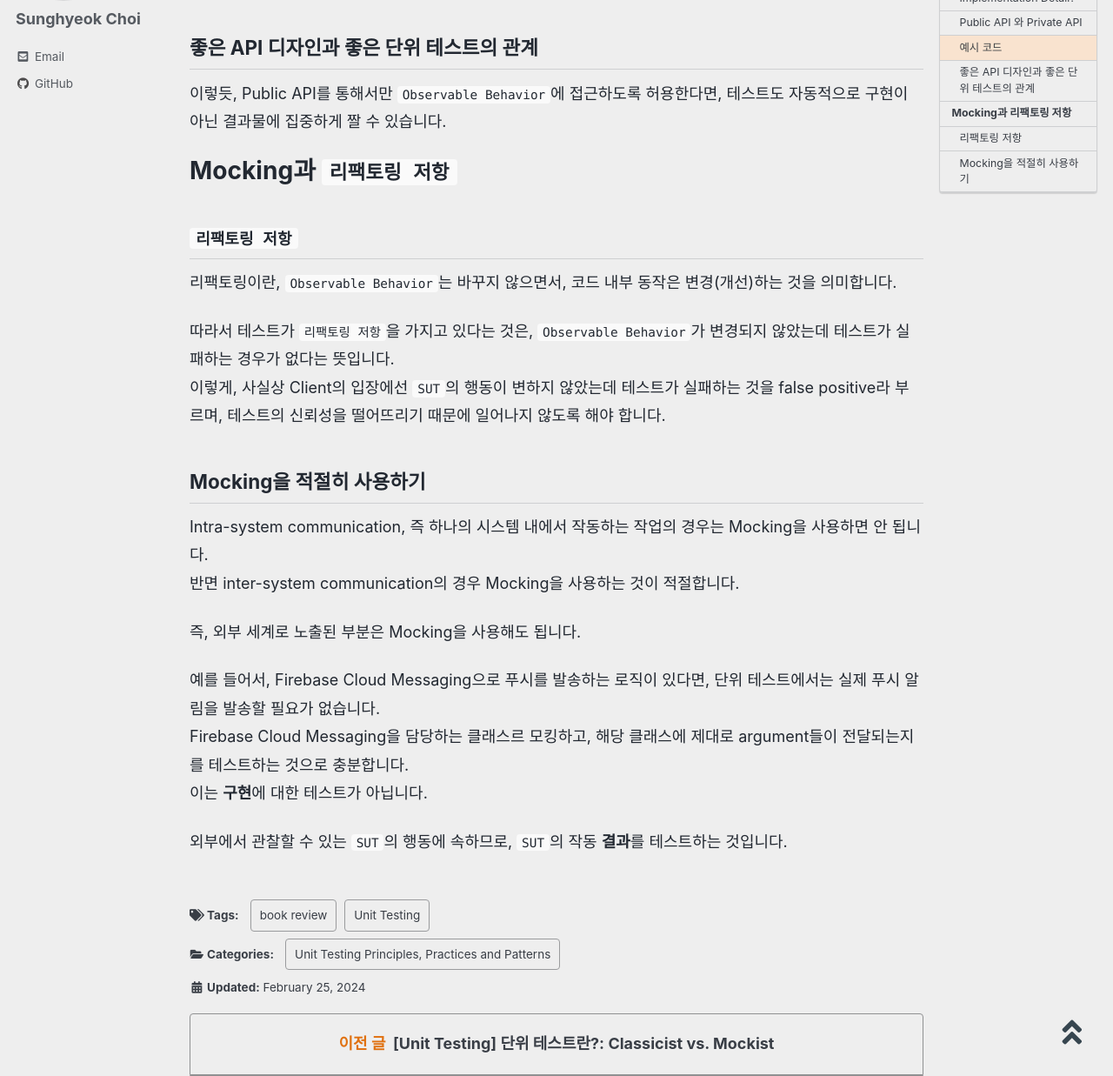
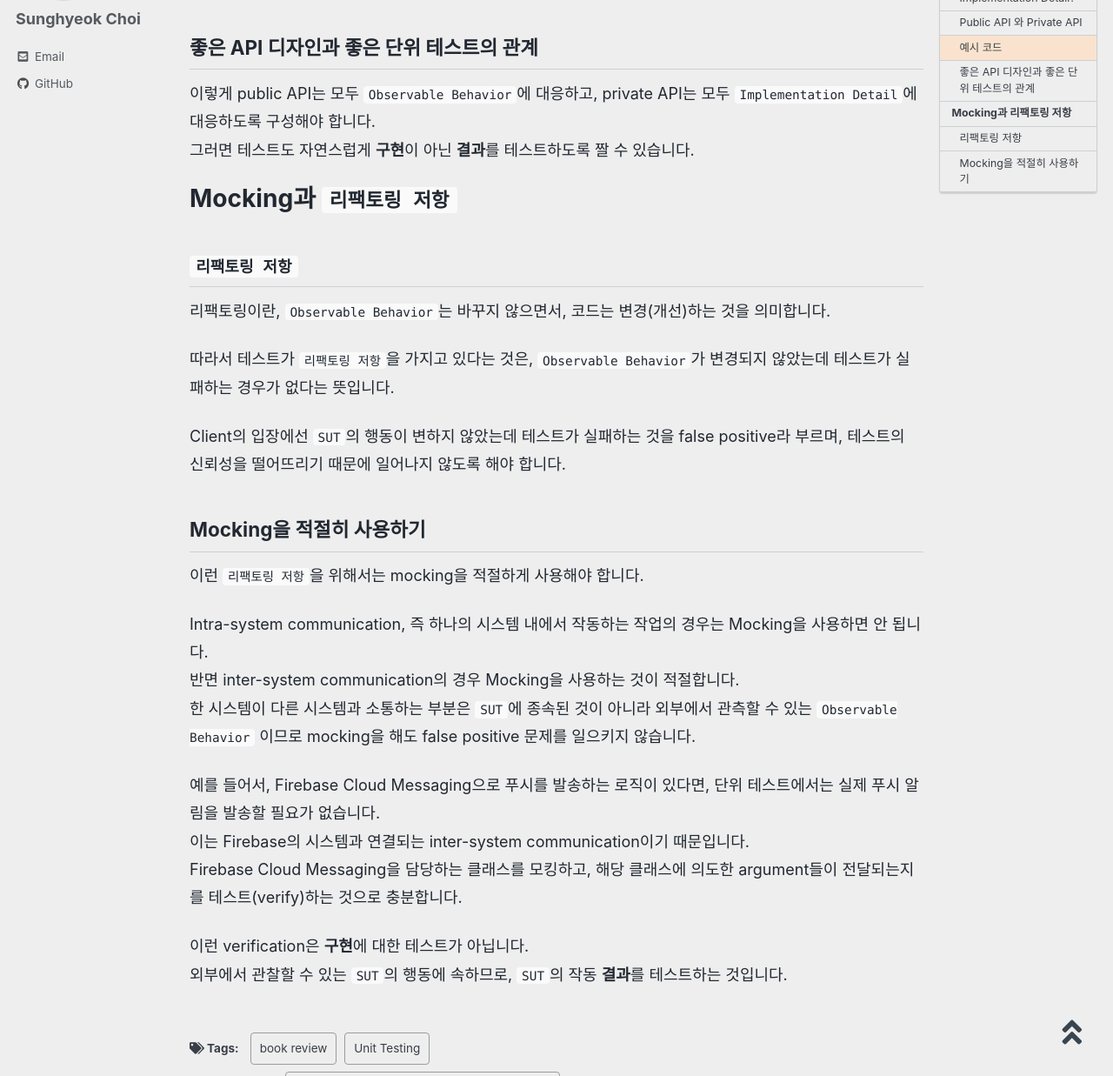
Before and after one commit to shyeokchoi/shyeokchoi.github.io, a Jekyll site: the page built from _posts/Unit Testing/2024-02-25-unit-testing-observable-behavior-vs-implementation-details.md, in a window 1280 px wide and 1400 px high, scrolled down 1623 px, cut to the strip 163-1400 px from the top of the window. Shown: the whole strip at 87% size. Built offline with Jekyll 4.4.1, drawn with Linux system fonts in a browser that asks for light colours; cached includes are drawn as plain includes; comment, search, counter and statistics services are not loaded; some of the changed text lies outside the part shown.

Commit message:
edit 2024-02-25 post

```diff
--- a/_posts/Unit Testing/2024-02-25-unit-testing-observable-behavior-vs-implementation-details.md
+++ b/_posts/Unit Testing/2024-02-25-unit-testing-observable-behavior-vs-implementation-details.md
@@ -18,7 +18,7 @@ last_modified_at: 2024-02-25
 # Observable behavior와 Implementation detail
 ## Observable Behavior?
 아래 두 조건 중 하나를 만족한다면, `Observable Behavior` 라고 할 수 있습니다.
-참고로 여기서 Client는 그것이 진짜 고객(end user)이든, 다른 시스템이든, 다른 클래스든 상관없이 현재 `SUT`의 API를 사용하는 대상을 의미합니다.
+여기서 Client는 그것이 진짜 고객(end user)이든, 다른 시스템이든, 다른 클래스든 상관없이 현재 `SUT`의 API를 사용하는 대상을 의미합니다.
 
 1. Client가 목적을 이루기 위해 필요한 작업
 2. Client가 목적을 이루기 위해 참고할 상태
@@ -49,23 +49,27 @@ Client의 목적은 이름을 재설정하는 것입니다.
 <script src="https://gist.github.com/shyeokchoi/aaccab165e8b8d600356c326e122287f.js"></script>
 
 ## 좋은 API 디자인과 좋은 단위 테스트의 관계
-이렇듯, Public API를 통해서만 `Observable Behavior`에 접근하도록 허용한다면, 테스트도 자동적으로 구현이 아닌 결과물에 집중하게 짤 수 있습니다.
+이렇게 public API는 모두 `Observable Behavior`에 대응하고, private API는 모두 `Implementation Detail`에 대응하도록 구성해야 합니다.
+그러면 테스트도 자연스럽게 **구현**이 아닌 **결과**를 테스트하도록 짤 수 있습니다.
 
 # Mocking과 `리팩토링 저항`
 ## `리팩토링 저항`
-리팩토링이란, `Observable Behavior`는 바꾸지 않으면서, 코드 내부 동작은 변경(개선)하는 것을 의미합니다.
+리팩토링이란, `Observable Behavior`는 바꾸지 않으면서, 코드는 변경(개선)하는 것을 의미합니다.
 
 따라서 테스트가 `리팩토링 저항`을 가지고 있다는 것은, `Observable Behavior`가 변경되지 않았는데 테스트가 실패하는 경우가 없다는 뜻입니다.
-이렇게, 사실상 Client의 입장에선 `SUT`의 행동이 변하지 않았는데 테스트가 실패하는 것을 false positive라 부르며, 테스트의 신뢰성을 떨어뜨리기 때문에 일어나지 않도록 해야 합니다.
+
+Client의 입장에선 `SUT`의 행동이 변하지 않았는데 테스트가 실패하는 것을 false positive라 부르며, 테스트의 신뢰성을 떨어뜨리기 때문에 일어나지 않도록 해야 합니다.
 
 ## Mocking을 적절히 사용하기
+이런 `리팩토링 저항`을 위해서는 mocking을 적절하게 사용해야 합니다.
+
 Intra-system communication, 즉 하나의 시스템 내에서 작동하는 작업의 경우는 Mocking을 사용하면 안 됩니다.
 반면 inter-system communication의 경우 Mocking을 사용하는 것이 적절합니다.
-
-즉, 외부 세계로 노출된 부분은 Mocking을 사용해도 됩니다.
+한 시스템이 다른 시스템과 소통하는 부분은 `SUT`에 종속된 것이 아니라 외부에서 관측할 수 있는 `Observable Behavior` 이므로 mocking을 해도 false positive 문제를 일으키지 않습니다.
 
 예를 들어서, Firebase Cloud Messaging으로 푸시를 발송하는 로직이 있다면, 단위 테스트에서는 실제 푸시 알림을 발송할 필요가 없습니다.
-Firebase Cloud Messaging을 담당하는 클래스르 모킹하고, 해당 클래스에 제대로 argument들이 전달되는지를 테스트하는 것으로 충분합니다.
-이는 **구현**에 대한 테스트가 아닙니다.
+이는 Firebase의 시스템과 연결되는 inter-system communication이기 때문입니다.
+Firebase Cloud Messaging을 담당하는 클래스를 모킹하고, 해당 클래스에 의도한 argument들이 전달되는지를 테스트(verify)하는 것으로 충분합니다.
 
+이런 verification은 **구현**에 대한 테스트가 아닙니다.
 외부에서 관찰할 수 있는 `SUT`의 행동에 속하므로, `SUT`의 작동 **결과**를 테스트하는 것입니다.
```
